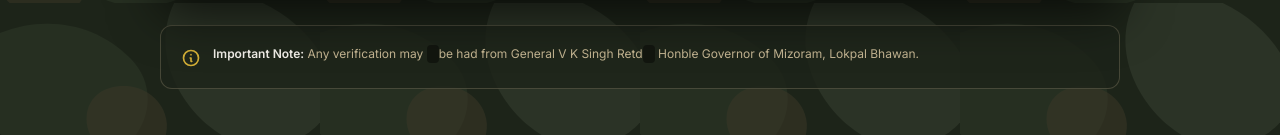
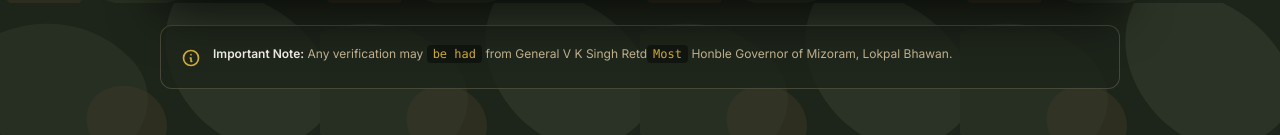
Before and after one commit to sandipanbos/army, a plain HTML site: page index.html in a window 1280 px wide. Shown: the part 2557-2692 px from the top of the page. Drawn offline with nearby package versions, Linux system fonts and the light colour scheme.

Commit message:
Update index.html

```diff
--- a/index.html
+++ b/index.html
@@ -279,7 +279,7 @@
           <path stroke-linecap="round" stroke-linejoin="round" d="M13 16h-1v-4h-1m1-4h.01M21 12a9 9 0 11-18 0 9 9 0 0118 0z" />
         </svg>
         <div>
-          <strong class="text-parchment">Important Note:</strong> Any verification may  <code class="text-brassGold bg-black/40 px-1.5 py-0.5 rounded"></code> be had from General V K Singh Retd<code class="text-brassGold bg-black/40 px-1.5 py-0.5 rounded"></code> Honble Governor of Mizoram, Lokpal Bhawan.
+          <strong class="text-parchment">Important Note:</strong> Any verification may  <code class="text-brassGold bg-black/40 px-1.5 py-0.5 rounded">be had</code> from General V K Singh Retd<code class="text-brassGold bg-black/40 px-1.5 py-0.5 rounded">Most</code> Honble Governor of Mizoram, Lokpal Bhawan.
         </div>
       </div>
     </aside>
```
